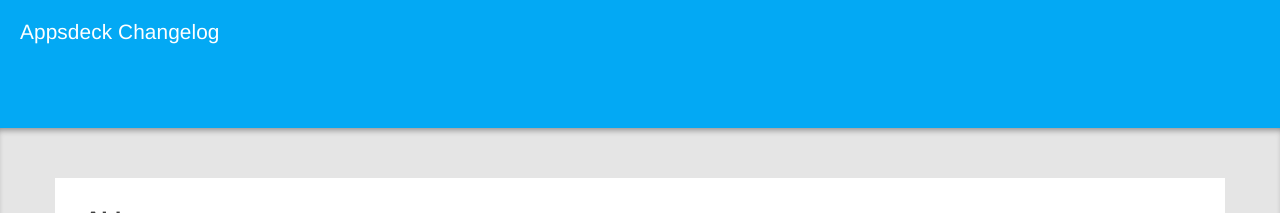
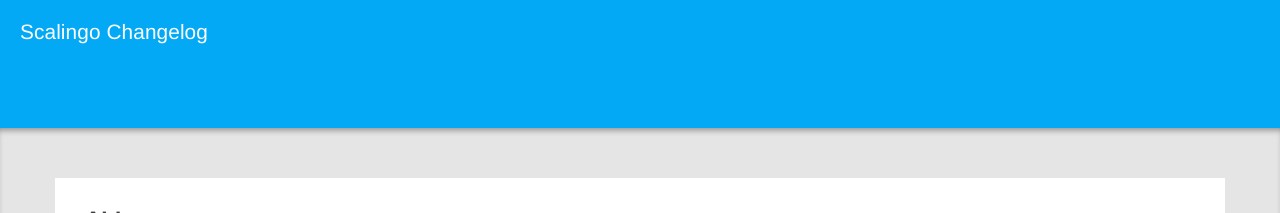
Before and after one commit to Scalingo/changelog, a Jekyll site: the page built from index.html, in a window 1280 px wide and 900 px high. Shown: the top 213 px of the window. Built offline with Jekyll 4.4.1, drawn with Linux system fonts in a browser that asks for light colours; some web fonts are replaced; some of the changed text lies outside the part shown.

Commit message:
Appsdeck -> Scalingo

```diff
--- a/_config.yml
+++ b/_config.yml
@@ -4,7 +4,7 @@
 description: You will find here all the changes on the Scalingo platform.
 baseurl: "" # the subpath of your site, e.g. /blog/
 url: "http://changelog.scalingo.com" # the base hostname & protocol for your site
-twitter_username: HelloAppsdeck
+twitter_username: ScalingoHQ
 github_username:  Scalingo
 
 # Build settings
--- a/_includes/header.html
+++ b/_includes/header.html
@@ -1,5 +1,5 @@
 <div class="toolbar">
-  <h1><a href="/">Appsdeck Changelog</a></h1>
+  <h1><a href="/">Scalingo Changelog</a></h1>
   {% if page.url == "/index.html" %}
     <div class="tabs">
       <ul>
```
